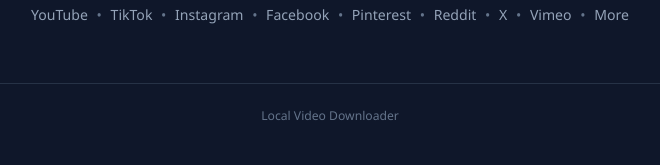
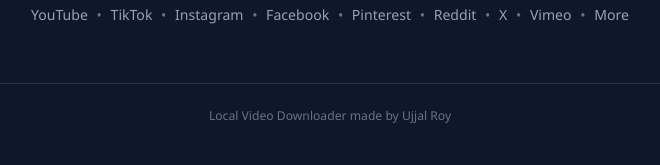
Before and after one commit to ujjalroycse/local-video-downloader, a Flask app: page / in a window 1280 px wide. Shown: the part 654-819 px from the top of the page, without its empty margins (310-970 px from the left). Run offline with Flask 3, Linux system fonts and the light colour scheme; data that the repository does not hold is empty; some libraries are stand-ins or nearby versions.

Commit message:
Update downloader interface

```diff
--- a/templates/index.html
+++ b/templates/index.html
@@ -325,7 +325,7 @@
         ====================================================== -->
         <footer class="footer">
             <p>
-                Local Video Downloader
+                Local Video Downloader made by Ujjal Roy
             </p>
         </footer>
     </div>
```
